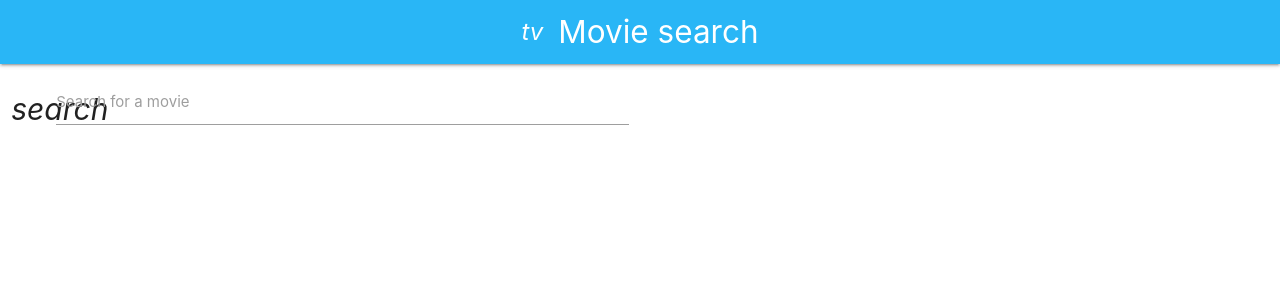
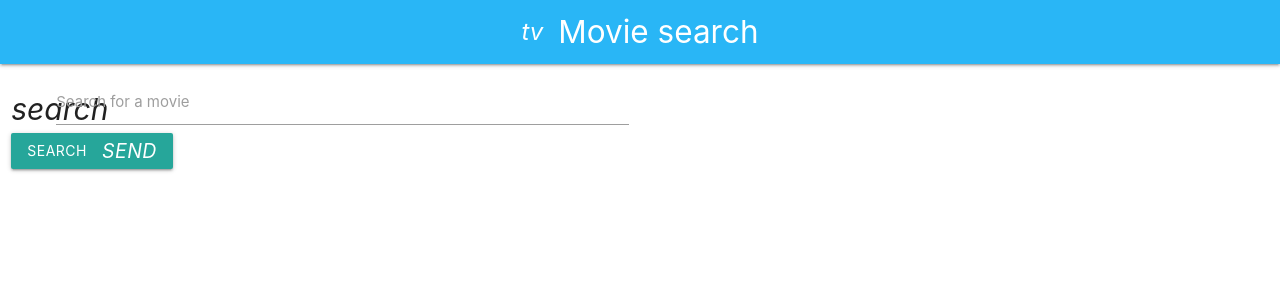
Before and after one commit to AroParada/react-movies-app, a React (Create React App) app: page / in a window 1280 px wide. Shown: the top 300 px of the page. Built offline with nearby package versions, Linux system fonts and the light colour scheme; the HTML template or start-up script is replaced by a standard one.

Commit message:
added search button

```diff
--- a/src/components/SearchBar.js
+++ b/src/components/SearchBar.js
@@ -4,13 +4,19 @@ class SearchBar extends Component {
   render() {
     return (
       <div className="row">
+       <form className="col s12">
         <div className="row">
-          <div className="input-field col s6">
-            <i className="material-icons prefix">search</i>
-              <input id="icon_prefix" type="text" ></input>
+          <div className="input-field col s6 " >
+            <i className="material-icons prefix" >search</i>
+
+              <input id="icon_prefix" type="text"  ></input>
+              <button class="btn waves-effect waves-light" type="submit" name="action">Search
+              <i class="material-icons right">send</i>
+            </button>
             <label htmlFor="icon_prefix">Search for a movie</label>
           </div>
         </div>
+        </form>
       </div>
     )
   }
```
